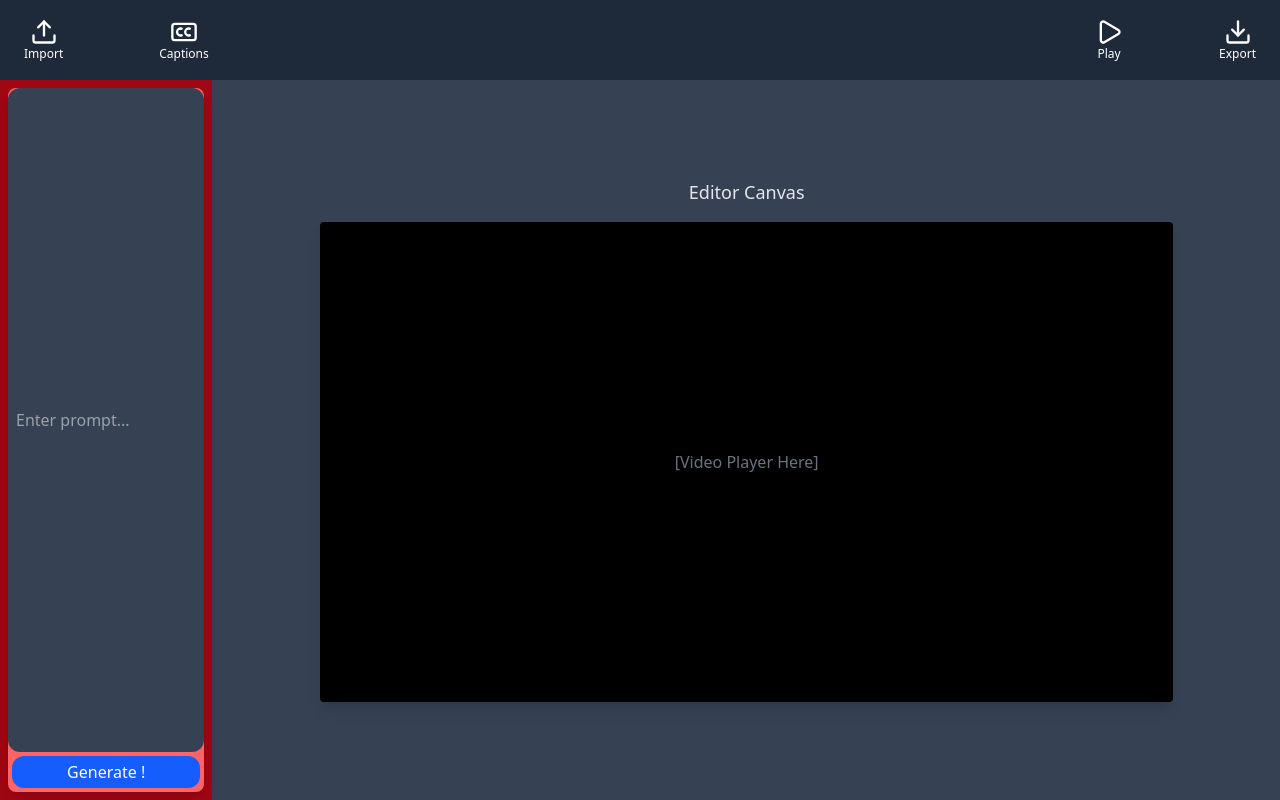
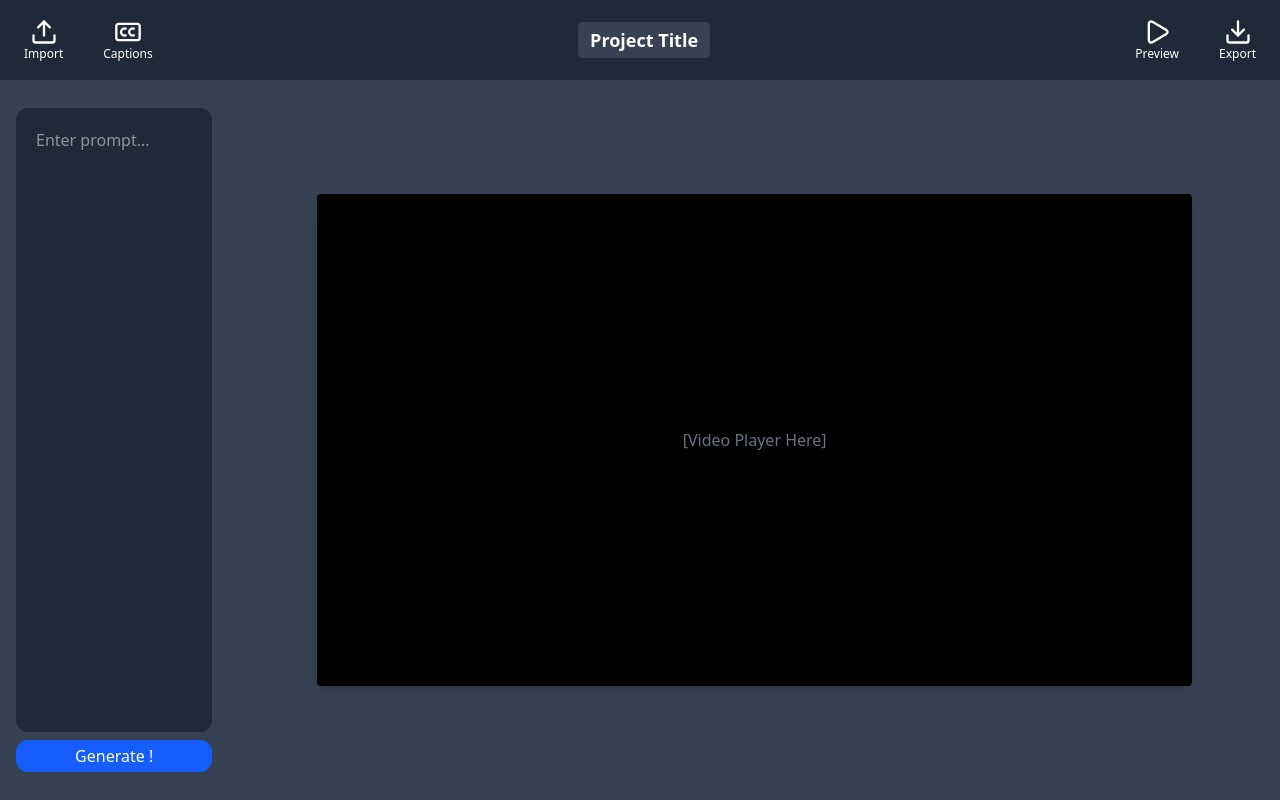
Before and after one commit to nigelloh15/aivideoeditor, a React (Vite) app in the folder frontend/: page / in a window 1280 px wide. Built offline with nearby package versions, Linux system fonts and the light colour scheme.

Commit message:
updated everything

```diff
--- a/frontend/src/App.tsx
+++ b/frontend/src/App.tsx
@@ -1,15 +1,31 @@
-import { useState } from 'react'
-import { Upload, Play, Download, ClosedCaption} from 'lucide-react'
-import './App.css'
+import { useRef, useState } from 'react';
+import { Upload, Play, Download, ClosedCaption } from 'lucide-react';
+import './App.css';
 
 function App() {
-  const [count, setCount] = useState(0)
+  const [files, setFiles] = useState<File[]>([]);
+  const fileInputRef = useRef<HTMLInputElement | null>(null);
+
+  const handleUploadClick = () => {
+    fileInputRef.current?.click();
+  };
+
+  const handleFilesChange = (e: React.ChangeEvent<HTMLInputElement>) => {
+    if (e.target.files) {
+      setFiles(Array.from(e.target.files));
+    }
+  };
+
   return (
     <div className="flex flex-col h-screen bg-gray-900 text-white">
+      {/* Header */}
       <header className="h-20 bg-gray-800 flex items-center justify-between px-6">
-      {/* Left group */}
-      <div className="flex space-x-24">
-        <button className="flex flex-col items-center hover:text-blue-400">
+        {/* Upload button and captions */}
+        <div className="flex space-x-10">
+          <button
+            className="flex flex-col items-center hover:text-blue-400"
+            onClick={handleUploadClick}
+          >
             <Upload className="h-7 w-7" />
             <span className="text-xs">Import</span>
           </button>
@@ -19,11 +35,25 @@ function App() {
           </button>
         </div>
 
-      {/* Right group */}
-      <div className="flex space-x-24">
+        {/* Editable title in center */}
+        <div
+          contentEditable
+          suppressContentEditableWarning={true}
+          onKeyDown={(e) => {
+            if (e.key === "Enter") {
+            e.preventDefault(); // prevent new line
+    }
+  }}
+  className="text-white text-lg font-semibold text-center outline-none bg-gray-700 px-3 py-1 rounded inline-block whitespace-nowrap overflow-hidden"
+>
+  Project Title
+</div>
+
+        {/* Preview and export buttons */}
+        <div className="flex space-x-10">
           <button className="flex flex-col items-center hover:text-blue-400">
             <Play className="h-7 w-7" />
-          <span className="text-xs">Play</span>
+            <span className="text-xs">Preview</span>
           </button>
           <button className="flex flex-col items-center hover:text-blue-400">
             <Download className="h-7 w-7" />
@@ -32,33 +62,40 @@ function App() {
         </div>
       </header>
 
-      {/* Main Editor Area */}
-      <main className="flex-1 flex flex-row bg-red-900">
-        {/* Chat Prompting Area (10-15%) */}
-        <section className="w-1/6 min-w-[180px] max-w-xs bg-red-800 flex flex-col p-2 border-r border-gray-700">
-          <div className="flex flex-col flex-1 bg-red-400 rounded-lg shadow-lg justify-center min-h-0">
-            <form className="flex w-full h-full">
+      {/* Hidden file input */}
       <input
-                type="text"
-                className="flex-1 min-w-0 rounded-xl bg-gray-700 text-white px-2 py-1 focus:outline-none"
-                placeholder="Enter prompt..."
+        type="file"
+        ref={fileInputRef}
+        onChange={handleFilesChange}
+        style={{ display: 'none' }}
+        multiple
       />
 
-            </form>
+      {/* Main Editor Area */}
+      <main className="flex-1 flex flex-row bg-gray-700">
+        {/* Chat Prompting Area (10-15%) */}
+        <section className="w-1/6 min-w-[180px] max-w-xs bg-gray-700 flex flex-col p-2 border-r border-gray-700 my-5 mx-2">
+          <div className="flex flex-col flex-1 rounded-lg justify-center h-1/2">
+            <form className="flex flex-col h-full">
+              <textarea
+                className="flex-1 min-w-0 rounded-xl bg-gray-800 text-white px-5 py-5 focus:outline-none resize-none mb-2 min-h-[120px]"
+                placeholder="Enter prompt..."
+                rows={4}
+              />
               <button
                 type="submit"
-              className="bg-blue-600 hover:bg-blue-700 rounded-xl px-3 py-1 my-1 mx-1 text-white"
+                className="bg-blue-600 hover:bg-blue-700 rounded-xl px-3 py-1 text-white"
               >
                 Generate !
               </button>
+            </form>
           </div>
         </section>
 
         {/* Video Player Display (rest of the space) */}
         <section className="flex-1 bg-gray-700 flex flex-col items-center justify-center">
-          <h2 className="text-gray-200 text-lg mb-4">Editor Canvas</h2>
           {/* Placeholder for video player */}
-          <div className="w-4/5 aspect-video bg-black rounded shadow-lg flex items-center justify-center">
+          <div className="w-5/6 aspect-video bg-black rounded shadow-lg flex items-center justify-center">
             <span className="text-gray-500">[Video Player Here]</span>
           </div>
         </section>
```
Lines whose indentation alone changed are shown as unchanged.
